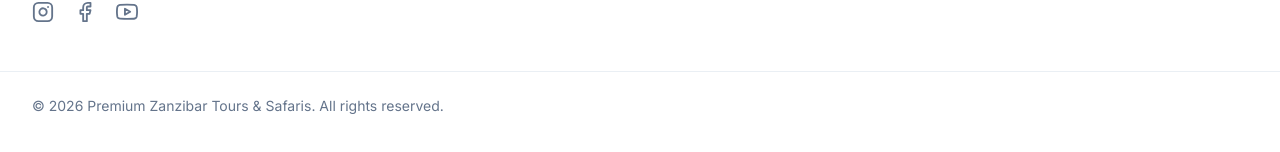
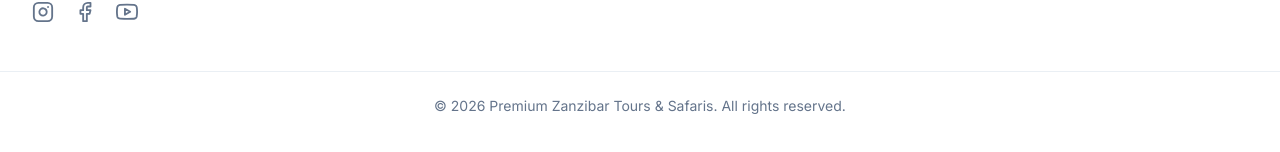
Before and after one commit to AbdulswamadJumanneHassan/Premium-Zanzibar-Tours---Safaris, a React (Vite) app: page /contact in a window 1280 px wide. Shown: the part 1624-1776 px from the top of the page. Built offline with nearby package versions, Linux system fonts and the light colour scheme.

Commit message:
style: center align copyright text in footer bottom bar

```diff
--- a/src/components/layout/Footer.jsx
+++ b/src/components/layout/Footer.jsx
@@ -196,7 +196,7 @@ export default function Footer() {
       </div>
 
       {/* Bottom Bar */}
-      <div className="mx-auto mt-12 max-w-7xl border-t border-slate-200/70 px-6 py-6 text-sm text-slate-500 sm:px-8">
+      <div className="mx-auto mt-12 max-w-7xl border-t border-slate-200/70 px-6 py-6 text-sm text-center text-slate-500 sm:px-8">
         <p>© 2026 Premium Zanzibar Tours & Safaris. All rights reserved.</p>
       </div>
     </footer>
```
